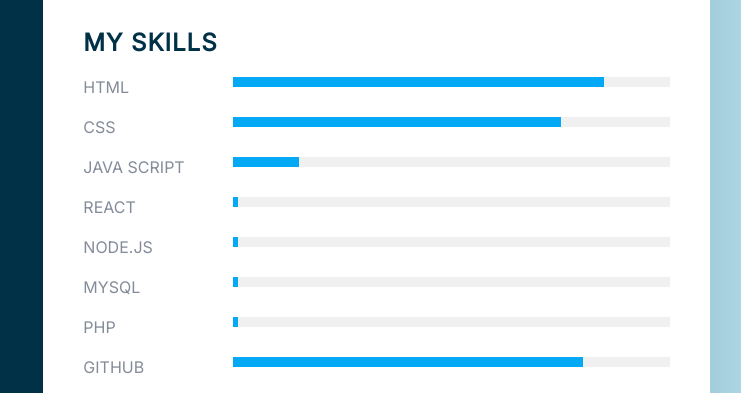
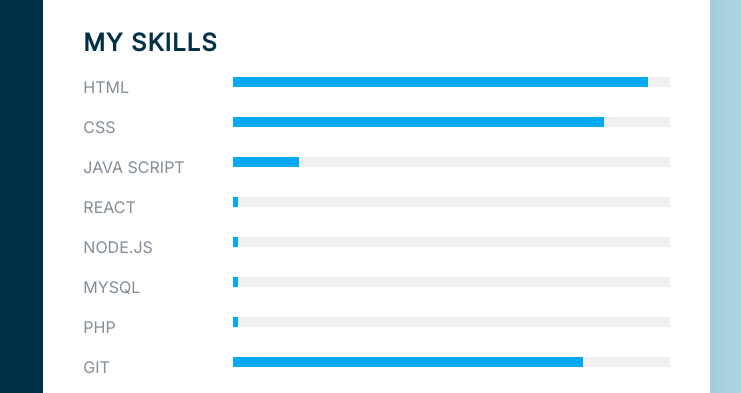
Before and after one commit to artemlakatun/cv_site_card, a plain HTML site: page CV/index.html in a window 1280 px wide. Shown: the part 570-963 px from the top of the page, 430-1171 px from the left. Drawn offline with nearby package versions, Linux system fonts and the light colour scheme.

Commit message:
fix: fix box name Git, fix width html & css

```diff
--- a/CV/index.html
+++ b/CV/index.html
@@ -148,13 +148,13 @@
             <div class="box">
                 <h4>HTML</h4>
                 <div class="percent">
-                    <div style="width: 85%;"></div>
+                    <div style="width: 95%;"></div>
                 </div>
             </div>
             <div class="box">
                 <h4>CSS</h4>
                 <div class="percent">
-                    <div style="width: 75%;"></div>
+                    <div style="width: 85%;"></div>
                 </div>
             </div>
             <div class="box">
@@ -188,7 +188,7 @@
                 </div>
             </div>
             <div class="box">
-                <h4>GitHub</h4>
+                <h4>Git</h4>
                 <div class="percent">
                     <div style="width: 80%;"></div>
                 </div>
```
